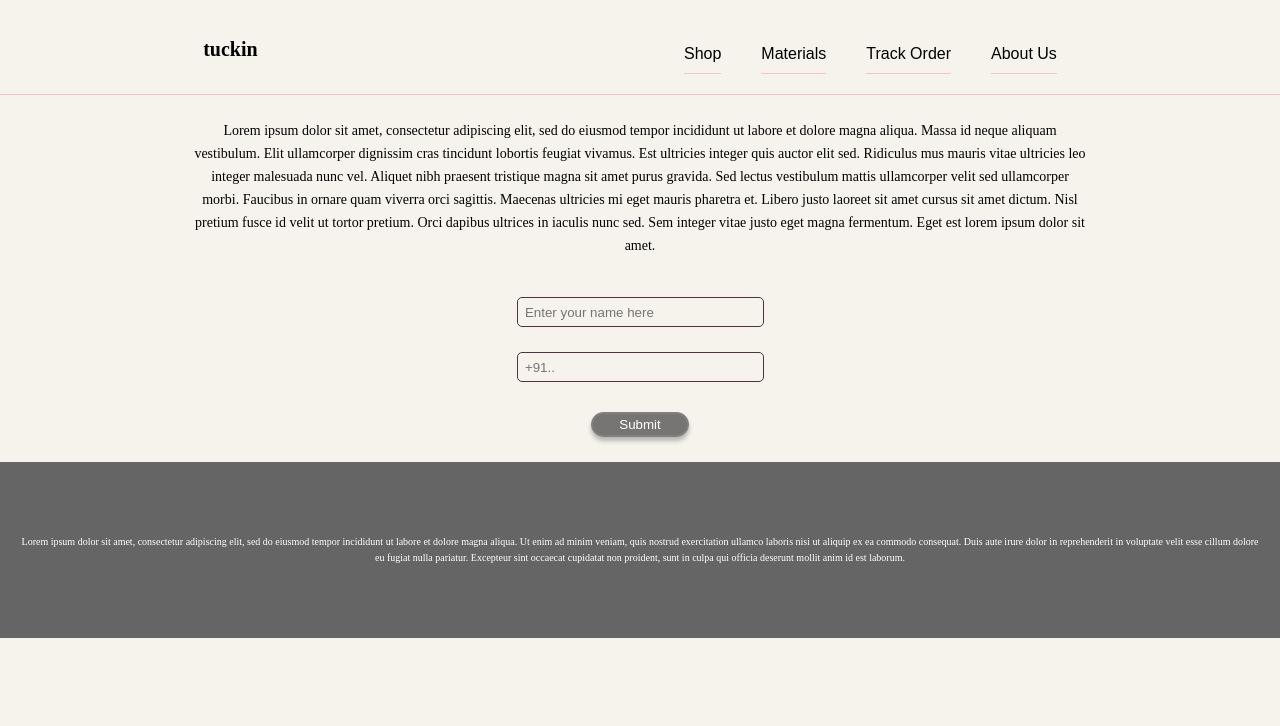
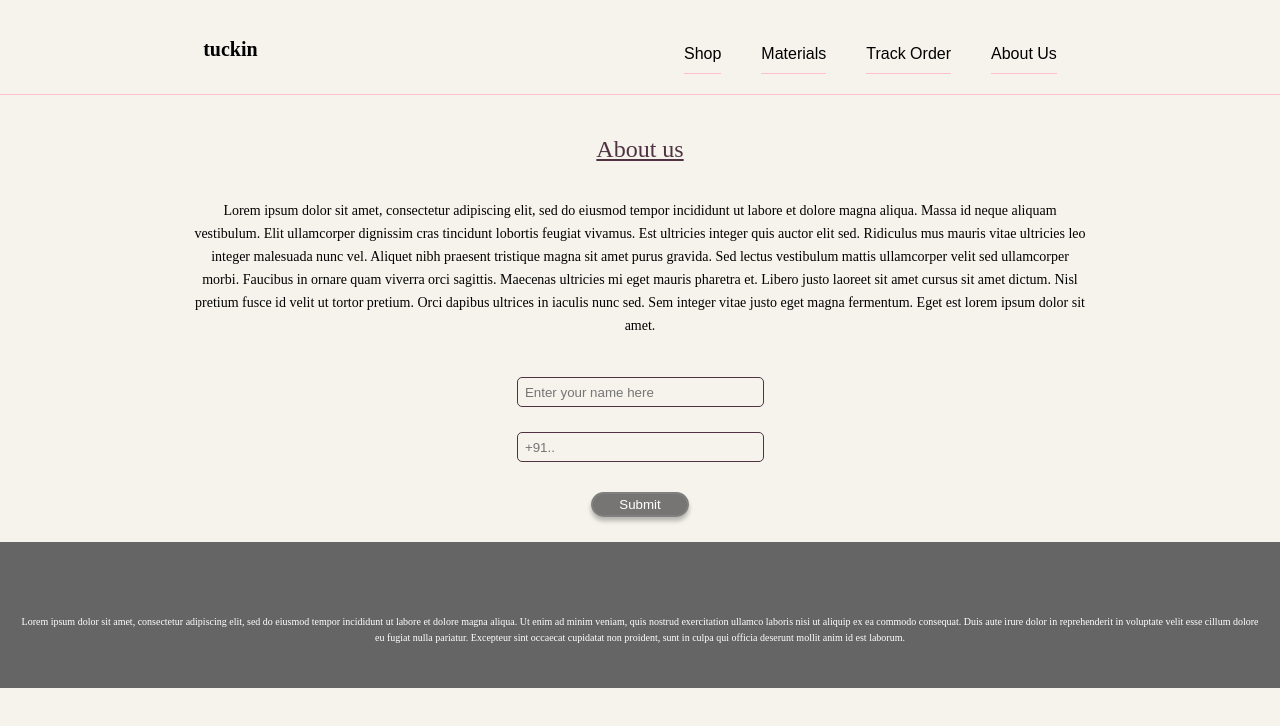
Before and after one commit to Rockschoff/tuckinFrontEnd, a React (Create React App) app: page /About in a window 1280 px wide. Shown: the top 726 px of the page. Built offline with nearby package versions, Linux system fonts and the light colour scheme; no server answers; a web font is replaced by a local one.

Commit message:
about us page position correction

```diff
--- a/src/pages/About.css
+++ b/src/pages/About.css
@@ -9,10 +9,15 @@
   /* identical to box height */
   margin-left: auto;
   margin-right: auto;
-  margin-top: 50px;
+  margin-top: 100px;
   text-decoration: underline;
 
   color: #4f3343;
+}
+
+.about-page {
+  position: relative;
+  top: 30px;
 }
 
 .about-content {
--- a/src/pages/About.js
+++ b/src/pages/About.js
@@ -6,7 +6,7 @@ import Footer from "../Components/Footer.js";
 function About() {
   return (
     <>
-      <div>
+      <div className="about-page">
         <div className="about-heading">About us</div>
         <div className="about-content">
           Lorem ipsum dolor sit amet, consectetur adipiscing elit, sed do
```
Also changed, not shown: 1 other file (tests, documents, lock files or other folders).
